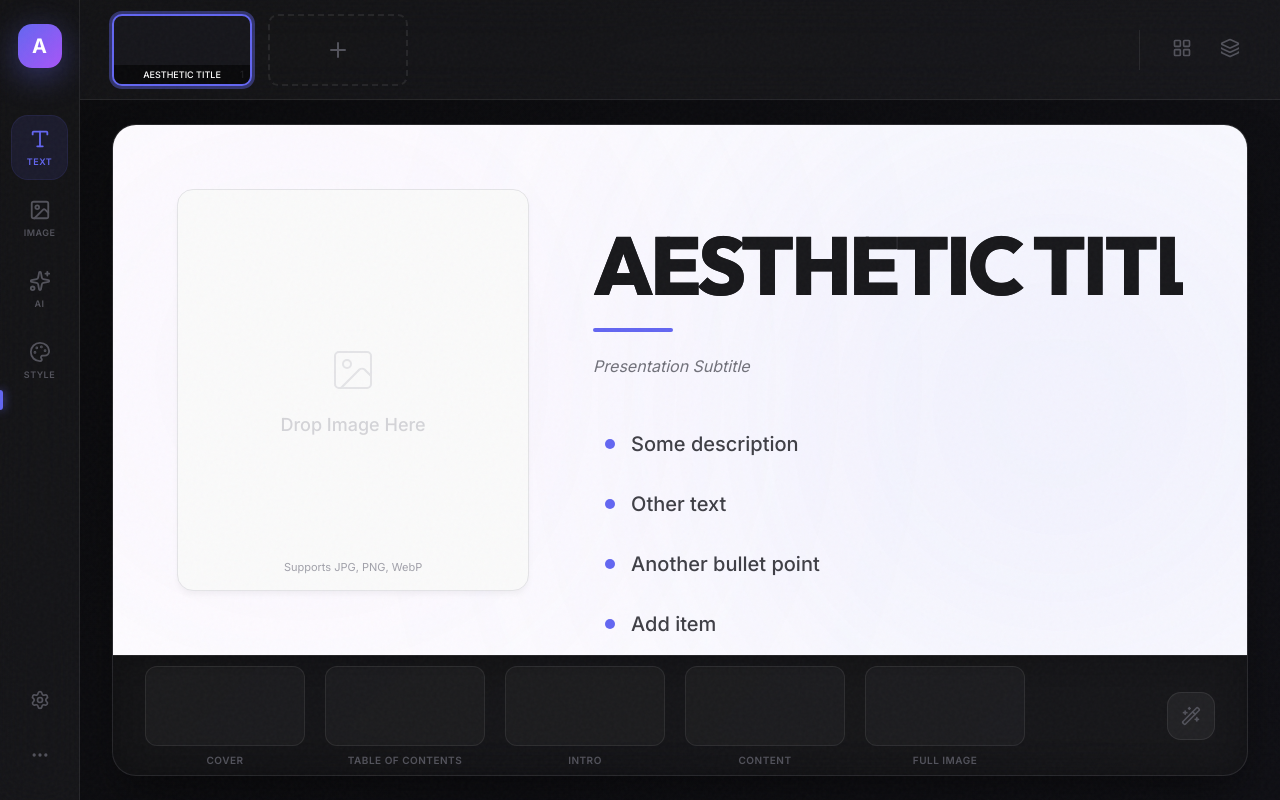
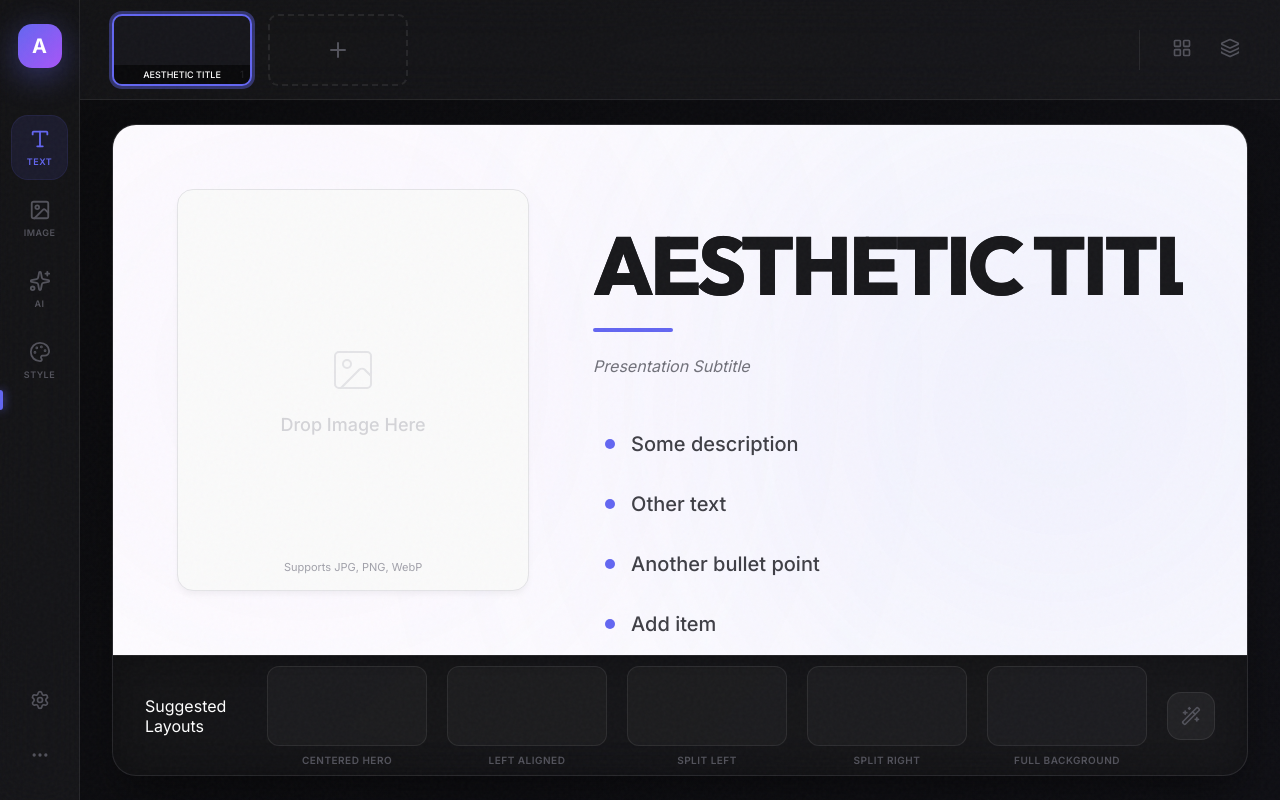
Before and after one commit to Coobyk/amposV1, a React (Vite) app: page / in a window 1280 px wide. Built offline with nearby package versions, Linux system fonts and the light colour scheme.

Commit message:
Implement Smart Layout Recommendations: Content-aware suggestions and dynamic rendering

```diff
--- a/src/App.jsx
+++ b/src/App.jsx
@@ -55,7 +55,10 @@ function App() {
               slide={slides[activeSlide]}
               onUpdate={(updates) => updateSlide(slides[activeSlide].id, updates)}
             />
-            <LayoutPicker />
+            <LayoutPicker
+              activeSlide={slides[activeSlide]}
+              onLayoutSelect={(layoutId) => updateSlide(slides[activeSlide].id, { type: layoutId })}
+            />
           </div>
         </div>
       </main>
--- a/src/components/LayoutPicker.jsx
+++ b/src/components/LayoutPicker.jsx
@@ -1,47 +1,93 @@
 import React from 'react';
 import { Wand2 } from 'lucide-react';
 
-const layouts = [
+const allLayouts = [
+    // Text Focused Layouts
     {
-        id: 'cover',
-        label: 'Cover',
+        id: 'centered',
+        label: 'Centered Hero',
+        type: 'text-only',
         renderConfig: { type: 'centered', lines: [80, 50], showImage: false }
     },
     {
-        id: 'toc',
-        label: 'Table of Contents',
+        id: 'left-align',
+        label: 'Left Aligned',
+        type: 'text-only',
         renderConfig: { type: 'list', lines: [60, 60, 60], showImage: false }
     },
+
+    // Mixed Content Layouts
     {
-        id: 'intro',
-        label: 'Intro',
+        id: 'split',
+        label: 'Split Left', // Image Left
+        type: 'mixed',
         renderConfig: { type: 'split', lines: [70, 40], showImage: true }
     },
     {
-        id: 'content',
-        label: 'Content',
+        id: 'split-right',
+        label: 'Split Right', // Image Right
+        type: 'mixed',
         renderConfig: { type: 'split-right', lines: [50, 60, 40], showImage: true }
     },
+
+    // Image Focused Layouts
     {
-        id: 'image',
-        label: 'Full Image',
+        id: 'full-image',
+        label: 'Full Background',
+        type: 'image-heavy',
         renderConfig: { type: 'full', lines: [], showImage: true }
     },
 ];
 
-const LayoutPicker = () => {
+const getSuggestions = (slide) => {
+    // Simple logic: if image is present (conceptual check), prioritize mixed/image layouts.
+    // If text only, prioritize text layouts.
+
+    // For now, since we don't have actual image upload state working perfectly yet,
+    // we'll show meaningful subsets.
+
+    if (slide.image) {
+        return allLayouts.filter(l => l.type === 'mixed' || l.type === 'image-heavy');
+    }
+
+    if (slide.content.length > 3) {
+        return allLayouts.filter(l => l.id === 'left-align' || l.id === 'split-right');
+    }
+
+    // Default Mix
+    return allLayouts;
+};
+
+
+const LayoutPicker = ({ activeSlide, onLayoutSelect }) => {
+    const suggestions = getSuggestions(activeSlide || { content: [] });
+
     return (
         <div className="layout-picker">
-            {layouts.map(({ id, label, renderConfig }) => (
-                <button key={id} className="layout-option group">
+            <div className="text-xs font-bold text-zinc-500 uppercase tracking-widest mr-4">Suggested Layouts</div>
+            {suggestions.map(({ id, label, renderConfig }) => (
+                <button
+                    key={id}
+                    className="layout-option group"
+                    onClick={() => onLayoutSelect(id)}
+                >
                     <div className="layout-option-preview relative overflow-hidden">
-                        {/* Visual representation of the layout inside the preview box */}
+                        {/* Visual representation using mini-grid */}
                         <div className={`layout-mini-grid type-${renderConfig.type}`}>
                             {renderConfig.showImage && <div className="mini-image bg-indigo-500/20 rounded-sm" />}
                             <div className="mini-content flex flex-col gap-1.5 flex-1 p-2">
-                                {renderConfig.lines.map((width, i) => (
-                                    <div key={i} className="h-1 bg-zinc-700/50 rounded-full" style={{ width: `${width}%` }} />
-                                ))}
+                                {/* Simulate actual title length */}
+                                <div className="h-1.5 bg-zinc-600 rounded-full w-3/4 mb-1" />
+                                {/* Simulate actual content lines */}
+                                {activeSlide?.content.length > 0 ? (
+                                    activeSlide.content.slice(0, 3).map((_, i) => (
+                                        <div key={i} className="h-1 bg-zinc-700/50 rounded-full w-full" />
+                                    ))
+                                ) : (
+                                    renderConfig.lines.map((width, i) => (
+                                        <div key={i} className="h-1 bg-zinc-700/50 rounded-full" style={{ width: `${width}%` }} />
+                                    ))
+                                )}
                             </div>
                         </div>
 
@@ -52,9 +98,11 @@ const LayoutPicker = () => {
                 </button>
             ))}
 
-            <button className="layout-picker-ai">
-                <Wand2 size={20} />
-            </button>
+            <div className="ml-auto pl-4 border-l border-white/10">
+                <button className="layout-picker-ai">
+                    <Wand2 size={20} />
+                </button>
+            </div>
         </div>
     );
 };
--- a/src/components/SlideCanvas.jsx
+++ b/src/components/SlideCanvas.jsx
@@ -8,22 +8,32 @@ const SlideCanvas = ({ slide, onUpdate }) => {
         onUpdate({ title: e.target.value });
     };
 
-    // Handler for Bullets (simplified for now: just editing existing ones)
-    // In a full app + / - bullets would be needed.
+    // Handler for Bullets
     const handleContentChange = (index, newValue) => {
         const newContent = [...slide.content];
         newContent[index] = newValue;
         onUpdate({ content: newContent });
     };
 
+    const getLayoutClasses = (type) => {
+        switch (type) {
+            case 'centered': return 'flex-col items-center text-center justify-center pt-20';
+            case 'left-align': return 'flex-col items-start justify-center pt-20';
+            case 'full-image': return 'items-center justify-center';
+            case 'split-right': return 'flex-row-reverse';
+            case 'split': default: return 'flex-row';
+        }
+    };
+
     return (
-        <div className="slide-canvas">
+        <div className={`slide-canvas ${slide.type === 'full-image' ? 'p-0' : ''}`}>
             {/* Background Ambience */}
             <div className="glow-effect" style={{ right: '-10%', bottom: '-10%' }} />
             <div className="glow-effect" style={{ left: '-10%', top: '-10%', opacity: 0.08, background: 'var(--accent-secondary)' }} />
 
-            <div className="slide-content">
-                {/* Left Column: Image Area */}
+            <div className={`slide-content ${getLayoutClasses(slide.type)}`}>
+                {/* Image Area - Hide for text-only layouts */}
+                {slide.type !== 'centered' && slide.type !== 'left-align' && (
                     <div className="slide-image-area">
                         <div className="image-placeholder-icon">
                             <svg width="48" height="48" viewBox="0 0 24 24" fill="none" stroke="currentColor" strokeWidth="1" strokeLinecap="round" strokeLinejoin="round"><rect width="18" height="18" x="3" y="3" rx="2" ry="2" /><circle cx="9" cy="9" r="2" /><path d="m21 15-3.086-3.086a2 2 0 0 0-2.828 0L6 21" /></svg>
@@ -31,9 +41,10 @@ const SlideCanvas = ({ slide, onUpdate }) => {
                         <span className="slide-image-placeholder">Drop Image Here</span>
                         <span className="slide-image-source">Supports JPG, PNG, WebP</span>
                     </div>
+                )}
 
-                {/* Right Column: Text Area */}
-                <div className="slide-text-area">
+                {/* Text Area */}
+                <div className={`slide-text-area ${slide.type === 'centered' ? 'items-center' : ''}`}>
                     {/* Editable Title */}
                     <input
                         type="text"
--- a/src/index.css
+++ b/src/index.css
@@ -384,7 +384,39 @@ button {
   display: flex;
   gap: 64px;
   width: 100%;
+  height: 100%;
   z-index: 1;
+}
+
+.slide-content.flex-col {
+  flex-direction: column;
+}
+
+.slide-content.flex-row {
+  flex-direction: row;
+}
+
+.slide-content.flex-row-reverse {
+  flex-direction: row-reverse;
+}
+
+.slide-content.justify-center {
+  justify-content: center;
+}
+
+.slide-content.items-center {
+  align-items: center;
+}
+
+.slide-content.items-start {
+  align-items: flex-start;
+}
+
+.slide-text-area.items-center {
+  align-items: center;
+  text-align: center;
+  display: flex;
+  flex-direction: column;
 }
 
 .slide-image-area {
```
Lines whose indentation alone changed are shown as unchanged.
